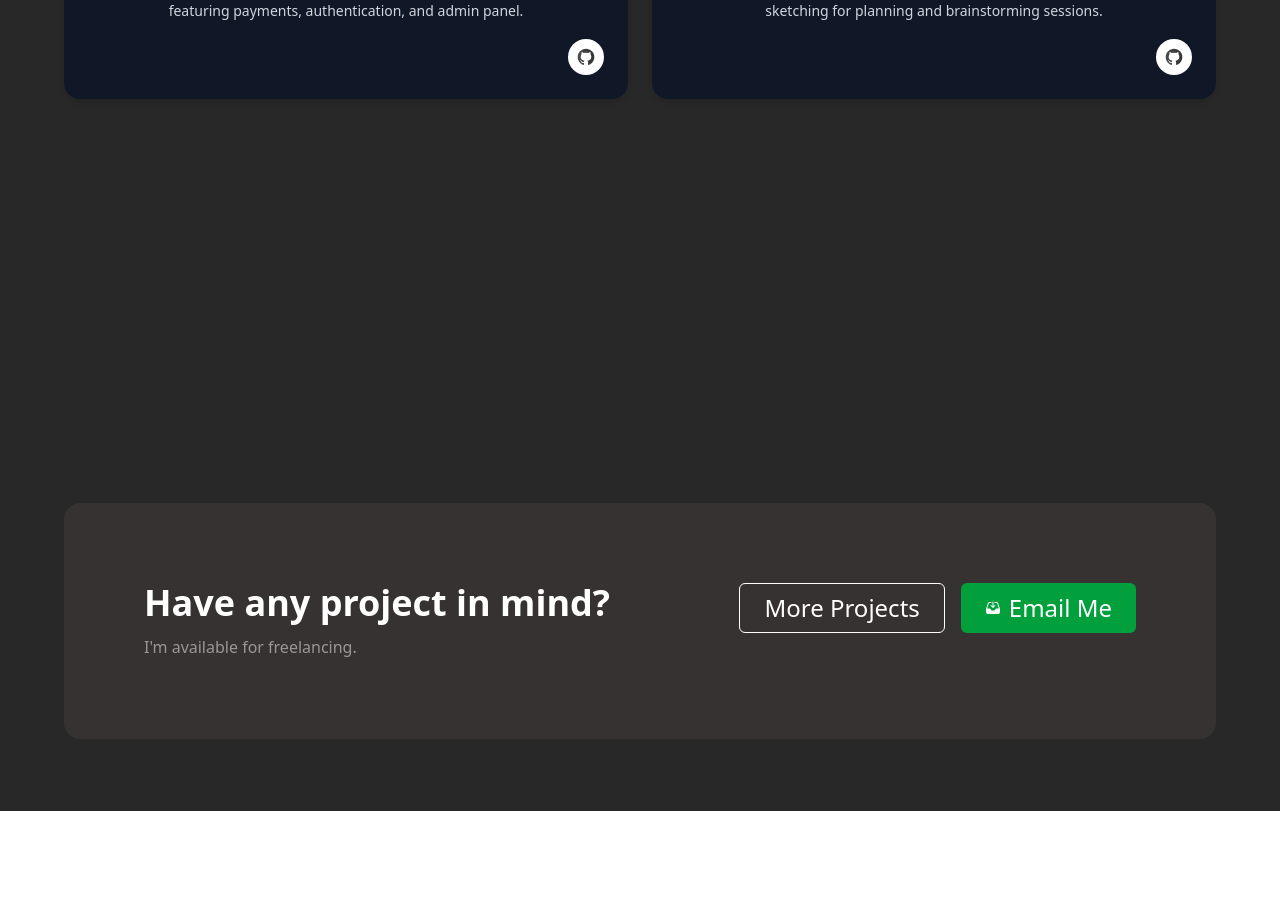
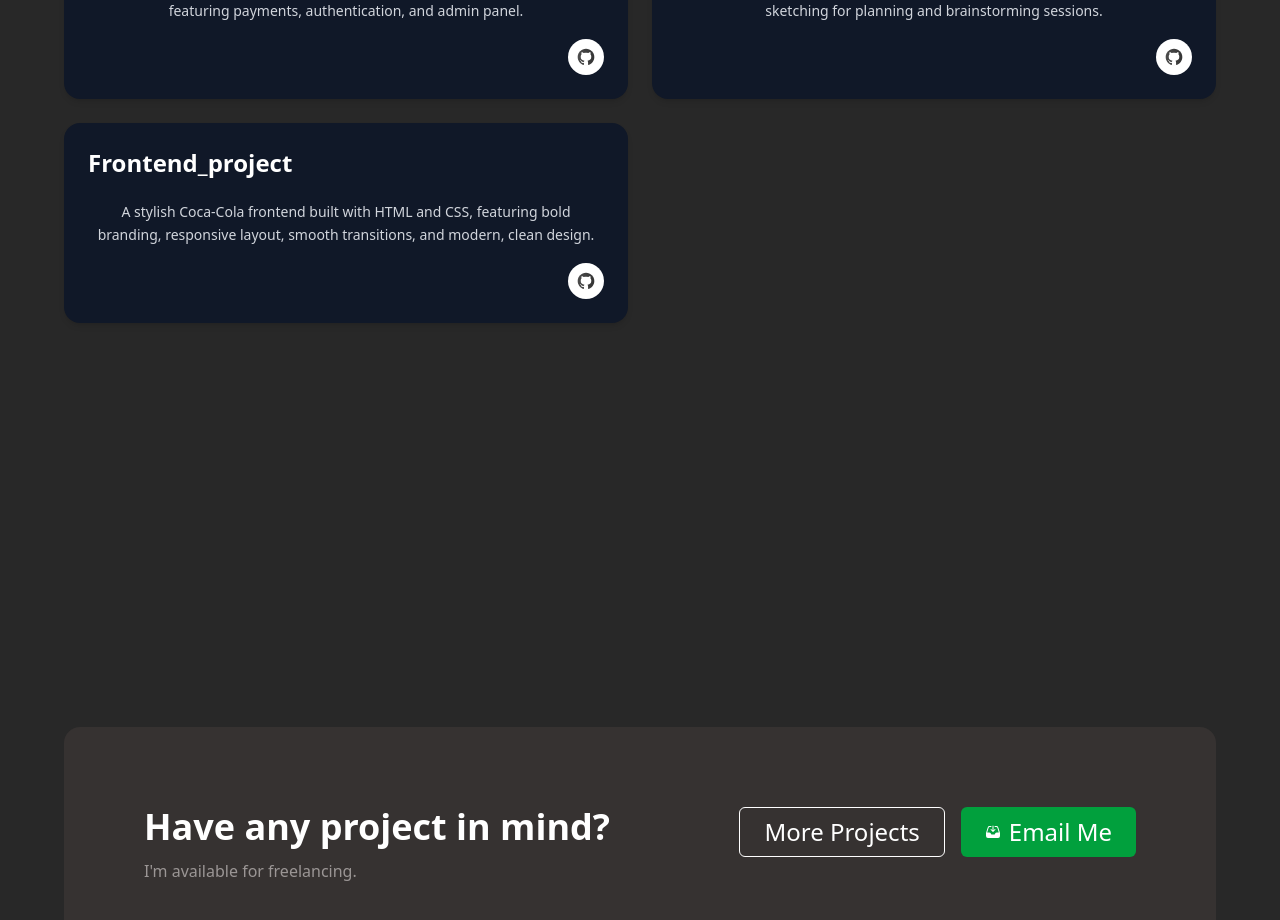
Before and after one commit to priyanshuboy/codefolio, a React (Vite) app: page / in a window 1280 px wide. Shown: the part 1868-2788 px from the top of the page. Before the commit the page ends 2679 px from the top, so only its background shows below. Built offline with nearby package versions, Linux system fonts and the light colour scheme.

Commit message:
new project added

```diff
--- a/src/component/Skills/Skills.tsx
+++ b/src/component/Skills/Skills.tsx
@@ -58,6 +58,11 @@ export default function Skill() {
     title="Excalidraw"
     objective="🚧 Under construction — this tool will enable collaborative whiteboarding and sketching for planning and brainstorming sessions."
   />
+    <ProjectCard
+    title="Frontend_project"
+    link="https://frontend-project-rust-delta.vercel.app/"
+    objective="A stylish Coca-Cola frontend built with HTML and CSS, featuring bold branding, responsive layout, smooth transitions, and modern, clean design."
+  />
 </div>
 
       </div>
```
